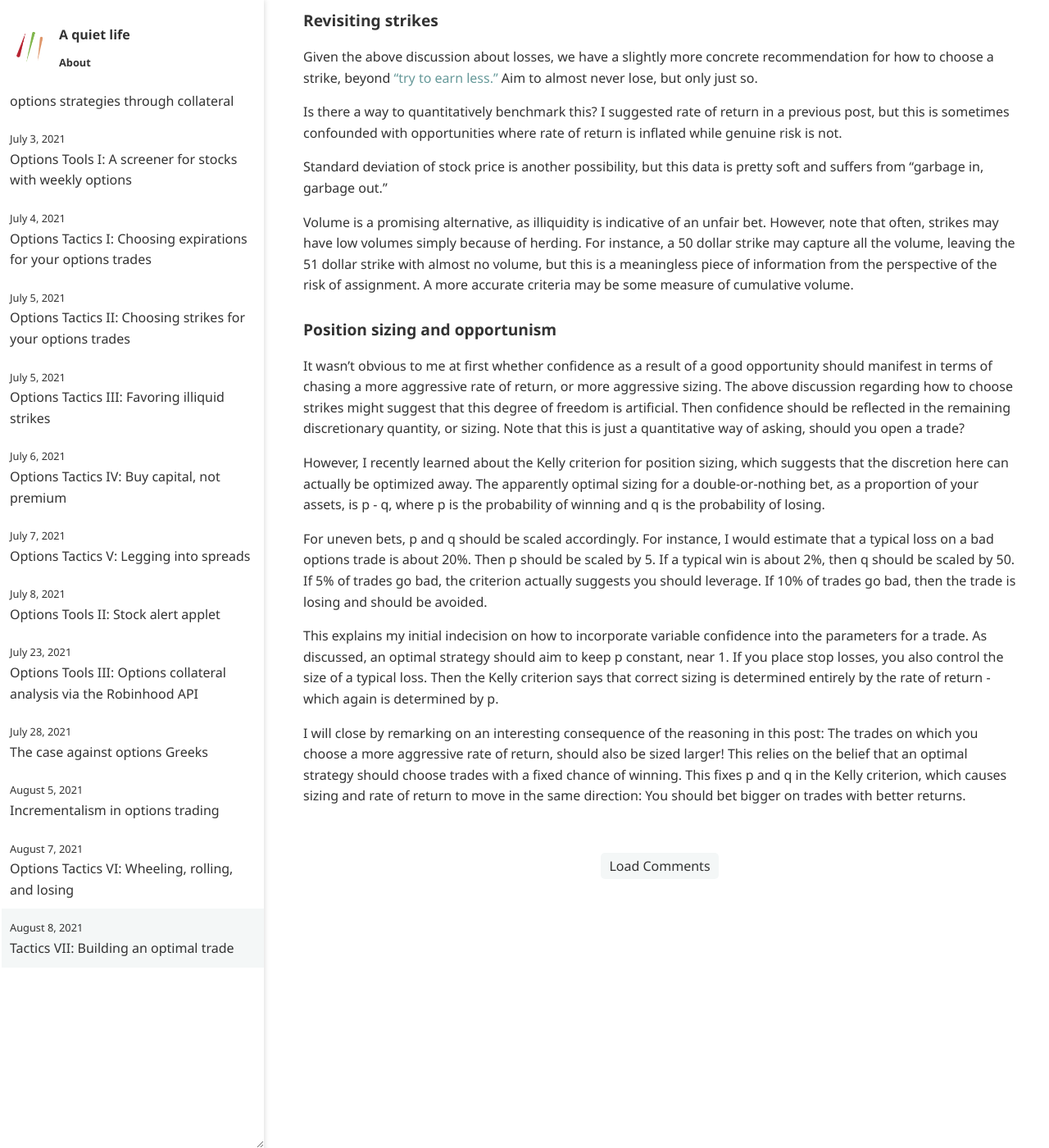
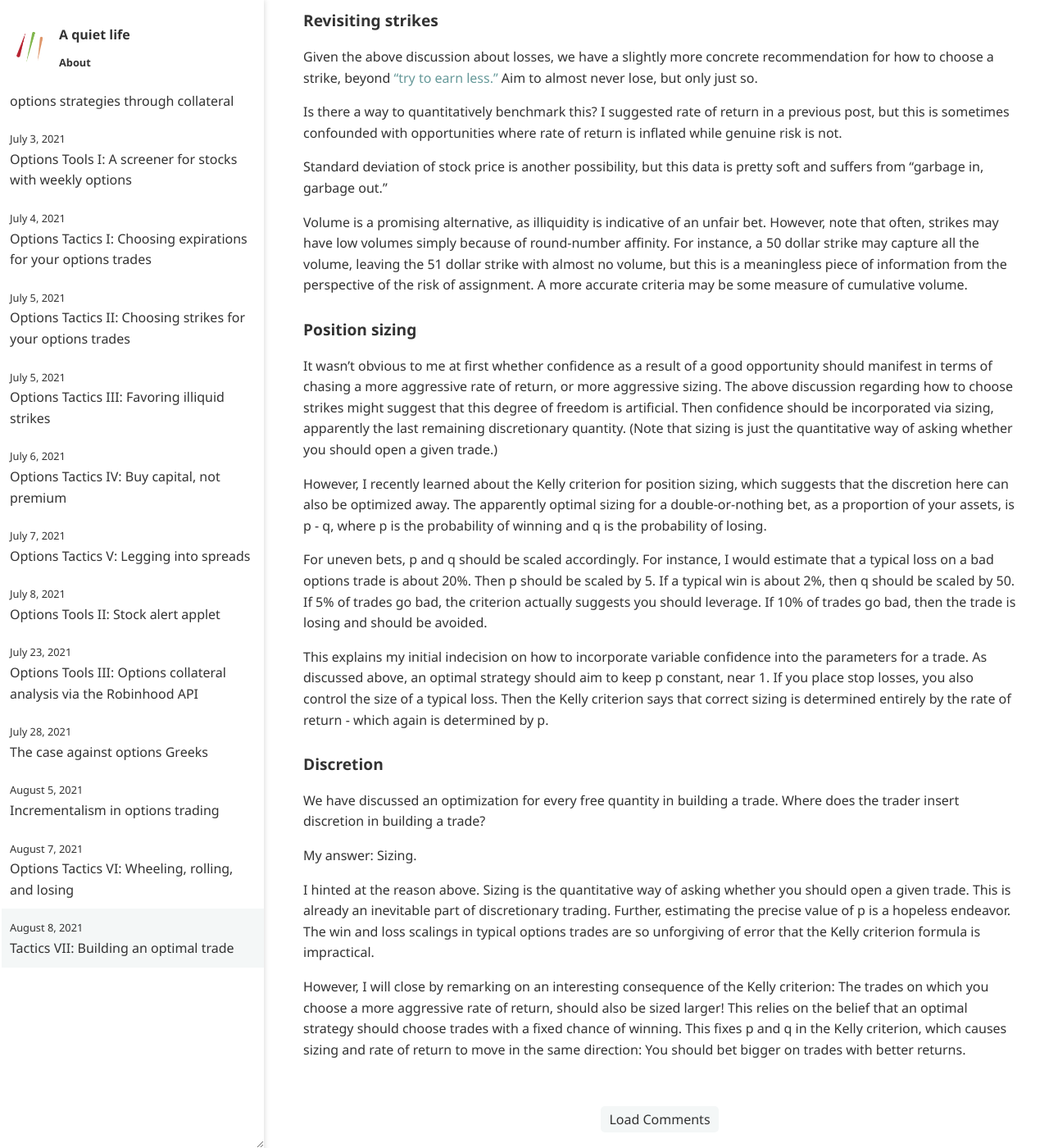
Before and after one commit to ansyblenetwork/aquietlife, a Jekyll site: the page built from _posts/2021-08-08-sizing.md, in a window 1280 px wide and 1400 px high, scrolled down 919 px. Shown: the whole window at 82% size. Built offline with Jekyll 4.4.1, drawn with Linux system fonts in a browser that asks for light colours; before the commit the page ends 2181 px from its top, so only the background shows below that; some of the changed text lies outside the part shown.

Commit message:
Update 2021-08-08-sizing.md

```diff
--- a/_posts/2021-08-08-sizing.md
+++ b/_posts/2021-08-08-sizing.md
@@ -35,17 +35,26 @@ Is there a way to quantitatively benchmark this? I suggested rate of return in a
 
 Standard deviation of stock price is another possibility, but this data is pretty soft and suffers from "garbage in, garbage out."
 
-Volume is a promising alternative, as illiquidity is indicative of an unfair bet. However, note that often, strikes may have low volumes simply because of herding. For instance, a 50 dollar strike may capture all the volume, leaving the 51 dollar strike with almost no volume, but this is a meaningless piece of information from the perspective of the risk of assignment. A more accurate criteria may be some measure of cumulative volume.
+Volume is a promising alternative, as illiquidity is indicative of an unfair bet. However, note that often, strikes may have low volumes simply because of round-number affinity. For instance, a 50 dollar strike may capture all the volume, leaving the 51 dollar strike with almost no volume, but this is a meaningless piece of information from the perspective of the risk of assignment. A more accurate criteria may be some measure of cumulative volume.
 
 
-### Position sizing and opportunism
+### Position sizing
 
-It wasn't obvious to me at first whether confidence as a result of a good opportunity should manifest in terms of chasing a more aggressive rate of return, or more aggressive sizing. The above discussion regarding how to choose strikes might suggest that this degree of freedom is artificial. Then confidence should be reflected in the remaining discretionary quantity, or sizing. Note that this is just a quantitative way of asking, should you open a trade?
+It wasn't obvious to me at first whether confidence as a result of a good opportunity should manifest in terms of chasing a more aggressive rate of return, or more aggressive sizing. The above discussion regarding how to choose strikes might suggest that this degree of freedom is artificial. Then confidence should be incorporated via sizing, apparently the last remaining discretionary quantity. (Note that sizing is just the quantitative way of asking whether you should open a given trade.)
 
-However, I recently learned about the Kelly criterion for position sizing, which suggests that the discretion here can actually be optimized away. The apparently optimal sizing for a double-or-nothing bet, as a proportion of your assets, is p - q, where p is the probability of winning and q is the probability of losing.
+However, I recently learned about the Kelly criterion for position sizing, which suggests that the discretion here can also be optimized away. The apparently optimal sizing for a double-or-nothing bet, as a proportion of your assets, is p - q, where p is the probability of winning and q is the probability of losing.
 
 For uneven bets, p and q should be scaled accordingly. For instance, I would estimate that a typical loss on a bad options trade is about 20%. Then p should be scaled by 5. If a typical win is about 2%, then q should be scaled by 50. If 5% of trades go bad, the criterion actually suggests you should leverage. If 10% of trades go bad, then the trade is losing and should be avoided.
 
-This explains my initial indecision on how to incorporate variable confidence into the parameters for a trade. As discussed, an optimal strategy should aim to keep p constant, near 1. If you place stop losses, you also control the size of a typical loss. Then the Kelly criterion says that correct sizing is determined entirely by the rate of return - which again is determined by p.
+This explains my initial indecision on how to incorporate variable confidence into the parameters for a trade. As discussed above, an optimal strategy should aim to keep p constant, near 1. If you place stop losses, you also control the size of a typical loss. Then the Kelly criterion says that correct sizing is determined entirely by the rate of return - which again is determined by p.
 
-I will close by remarking on an interesting consequence of the reasoning in this post: The trades on which you choose a more aggressive rate of return, should also be sized larger! This relies on the belief that an optimal strategy should choose trades with a fixed chance of winning. This fixes p and q in the Kelly criterion, which causes sizing and rate of return to move in the same direction: You should bet bigger on trades with better returns.
+
+### Discretion
+
+We have discussed an optimization for every free quantity in building a trade. Where does the trader insert discretion in building a trade?
+
+My answer: Sizing.
+
+I hinted at the reason above. Sizing is the quantitative way of asking whether you should open a given trade. This is already an inevitable part of discretionary trading. Further, estimating the precise value of p is a hopeless endeavor. The win and loss scalings in typical options trades are so unforgiving of error that the Kelly criterion formula is impractical.
+
+However, I will close by remarking on an interesting consequence of the Kelly criterion: The trades on which you choose a more aggressive rate of return, should also be sized larger! This relies on the belief that an optimal strategy should choose trades with a fixed chance of winning. This fixes p and q in the Kelly criterion, which causes sizing and rate of return to move in the same direction: You should bet bigger on trades with better returns.
```
Also changed, not shown: other parts of _posts/2021-08-08-sizing.md (+1 -1 lines).
